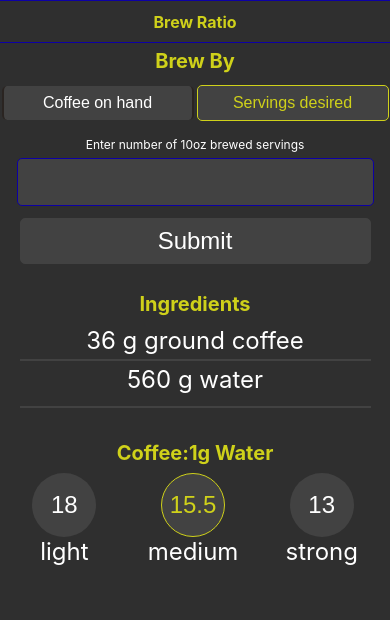
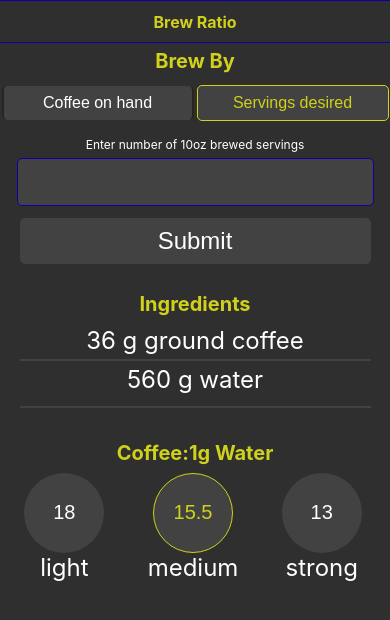
Before and after one commit to rtviner/brew-ratio, a React (Create React App) app: page / in a window 390 px wide. Shown: the top 620 px of the page. Built offline with nearby package versions, Linux system fonts and the light colour scheme.

Commit message:
update strength input styles to lower font size and 0 padding so value text is centered on mobile

```diff
--- a/src/App.css
+++ b/src/App.css
@@ -204,8 +204,10 @@ div.strength label {
 
 input#light, input#med, input#strong {
 	border-radius: 50%;
-	height: 4rem;
-    width: 4rem;
+	height: 5rem;
+    width: 5rem;
+    padding: 0;
+    font-size: 1.25rem;
 }
 
 span.button:focus  {
```
